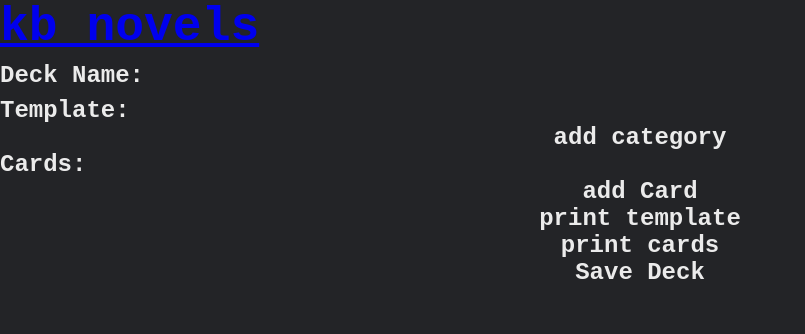
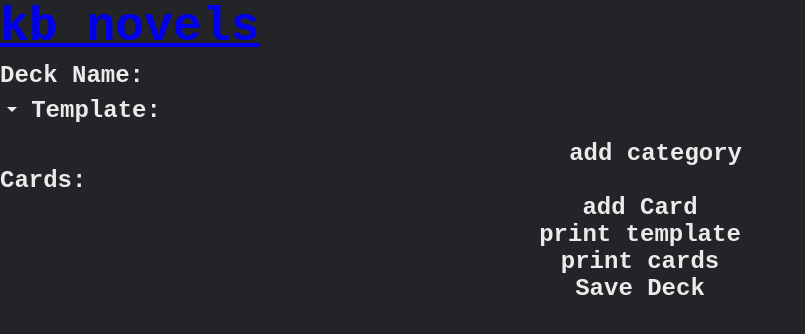
Before and after one commit to brtboi/kb-novels, a React (Create React App) app: page /edit/new in a window 1280 px wide. Shown: the top 334 px of the page, without its empty margins (0-805 px from the left). Built offline with nearby package versions, Linux system fonts and the light colour scheme.

Commit message:
feat: condense/drop down functionality in edit page

```diff
--- a/package.json
+++ b/package.json
@@ -3,6 +3,7 @@
   "version": "0.1.0",
   "private": true,
   "dependencies": {
+    "@hello-pangea/dnd": "^17.0.0",
     "@testing-library/jest-dom": "^5.17.0",
     "@testing-library/react": "^13.4.0",
     "@testing-library/user-event": "^13.5.0",
--- a/src/App.tsx
+++ b/src/App.tsx
@@ -5,6 +5,7 @@ import HomePage from "./components/HomePage";
 import DeckPage from "./components/inputComponents/DeckPage";
 import Header from "./components/Header";
 import EditPage from "./components/editComponents/EditPage";
+import TestPage from "./components/TestPage";
 
 export default function App() {
     return (
@@ -14,6 +15,7 @@ export default function App() {
                     <Route path="/" element={<HomePage />} />
                     <Route path="/deck/:deckId" element={<DeckPage />} />
                     <Route path="/edit/:deckId" element={<EditPage />} />
+                    <Route path="/test" element={<TestPage />} />
                 </Route>
             </Routes>
         </Router>
--- /dev/null
+++ b/src/components/TestPage.tsx
@@ -0,0 +1,117 @@
+import {
+    DragDropContext,
+    Draggable,
+    Droppable,
+    DropResult,
+} from "@hello-pangea/dnd";
+import { useEffect, useState } from "react";
+import { Card } from "../entity/types";
+import { doc, getDoc } from "firebase/firestore";
+import { db } from "../firebase/firebase";
+
+export default function TestPage() {
+    const [cards, setCards] = useState<Card[] | null>(null);
+
+    const [items, setItems] = useState([
+        { id: "1", content: "Item 1" },
+        { id: "2", content: "Item 2" },
+        { id: "3", content: "Item 3" },
+    ]);
+
+    const handleDragEnd = (result: DropResult<string>) => {
+        const { destination, source } = result;
+
+        if (!destination) return; // Dropped outside a valid destination
+        if (destination.index === source.index) return; // No change in position
+
+        setCards((prev) => {
+            const updatedCards = structuredClone(prev!);
+            const [movedCard] = updatedCards.splice(source.index, 1);
+            updatedCards?.splice(destination.index, 0, movedCard);
+            return updatedCards;
+        });
+    };
+
+
+    useEffect(() => {
+        const fetchCards = async () => {
+            try {
+                const docSnapshot = await getDoc(
+                    doc(db, `decks/XL6SUiH6eqN8pfunhGpG`)
+                );
+                const data = docSnapshot.data();
+
+                setCards(JSON.parse(data?.cards));
+            } catch (e) {
+                console.error("Error fetching CARDS", e);
+            }
+        };
+
+        fetchCards();
+    }, []);
+
+    return (
+        <>
+            {cards === null ? (
+                <p>loading...</p>
+            ) : (
+                <DragDropContext onDragEnd={handleDragEnd}>
+                    <Droppable droppableId="droppableCard">
+                        {(provided) => (
+                            <div
+                                ref={provided.innerRef}
+                                {...provided.droppableProps}
+                            >
+                                {cards.map((card, cardIndex) => (
+                                    <Draggable
+                                        index={cardIndex}
+                                        draggableId={`card ${cardIndex}`}
+                                        key={`card ${cardIndex}`}
+                                    >
+                                        {(provided) => (
+                                            <div
+                                                {...provided.draggableProps}
+                                                ref={provided.innerRef}
+                                            >
+                                                <span
+                                                    {...provided.dragHandleProps}
+                                                >
+                                                    -
+                                                </span>
+                                                {card.categories.map(
+                                                    (category) => (
+                                                        <div>{category.name}</div>
+                                                    )
+                                                )}
+                                            </div>
+                                        )}
+                                    </Draggable>
+                                ))}
+                                {/* {items.map((item, index) => (
+                                <Draggable
+                                    key={item.id}
+                                    draggableId={item.id}
+                                    index={index}
+                                >
+                                    {(provided) => (
+                                        <div
+                                            ref={provided.innerRef}
+                                            {...provided.draggableProps}
+                                        >
+                                            <span {...provided.dragHandleProps}>
+                                                drag
+                                            </span>
+                                            {item.content}
+                                        </div>
+                                    )}
+                                </Draggable>
+                            ))} */}
+                                {provided.placeholder}
+                            </div>
+                        )}
+                    </Droppable>
+                </DragDropContext>
+            )}
+        </>
+    );
+}
--- a/src/components/editComponents/EditCard.tsx
+++ b/src/components/editComponents/EditCard.tsx
@@ -1,7 +1,8 @@
-import React from "react";
+import React, { useState } from "react";
 import { Card, CardCategory } from "../../entity/types";
 import EditCategory from "./EditCategory";
 import { ReactComponent as DeleteIcon } from "../../assets/Icons/Delete.svg";
+import { ReactComponent as DropDownIcon } from "../../assets/Icons/DropDown.svg";
 import styles from "./editStyles.module.css";
 import classNames from "classnames";
 
@@ -29,6 +30,8 @@ export default function EditCard({
     isTemplate,
 }: Props) {
     //
+    const [isCondensed, setIsCondensed] = useState<boolean>(false);
+
     const categoryDict: Record<string, string> = Object.fromEntries(
         card.categories.map((category) => [category._ID, category.name])
     );
@@ -69,14 +72,57 @@ export default function EditCard({
 
     return (
         <>
-            {!isTemplate && (
-                <p style={{display: "flex"}}>
-                    {`Card ${cardIndex}`} |{" "}
+            <div className={classNames(styles.Card)}>
+                <div className={classNames(styles.CardSidePanel)}>
+                    <button
+                        onClick={() => {
+                            setIsCondensed((prev) => !prev);
+                        }}
+                        className={classNames(styles.SettingsButton, {
+                            [styles.toggleOn]: isCondensed,
+                        })}
+                    >
+                        <DropDownIcon className={classNames(styles.Icon)} />
+                    </button>
+                </div>
+                {isCondensed ? (
+                    <div>
+                        {isTemplate ? (
+                            <p>Template</p>
+                        ) : (
+                            <p style={{ display: "flex" }}>
+                                {`Card ${cardIndex} | `}
                                 <button
                                     onClick={deleteCard}
-                        className={classNames(styles.SettingsButton)}
+                                    className={classNames(
+                                        styles.SettingsButton
+                                    )}
                                 >
-                        <DeleteIcon className={classNames(styles.Icon)} />
+                                    <DeleteIcon
+                                        className={classNames(styles.Icon)}
+                                    />
+                                </button>
+
+                                {` | ${card.categories[0].rows[0].label}: ${card.categories[0].rows[0].answers[0]}`}
+                            </p>
+                        )}
+                    </div>
+                ) : (
+                    <div className={classNames(styles.CardCategoriesDiv)}>
+                        {isTemplate ? (
+                            <p>Template:</p>
+                        ) : (
+                            <p style={{ display: "flex" }}>
+                                {`Card ${cardIndex}`} |
+                                <button
+                                    onClick={deleteCard}
+                                    className={classNames(
+                                        styles.SettingsButton
+                                    )}
+                                >
+                                    <DeleteIcon
+                                        className={classNames(styles.Icon)}
+                                    />
                                 </button>
                             </p>
                         )}
@@ -85,7 +131,10 @@ export default function EditCard({
                                 <EditCategory
                                     category={category}
                                     updateCategory={(newCategory) => {
-                            handleUpdateCategory(categoryIndex, newCategory);
+                                        handleUpdateCategory(
+                                            categoryIndex,
+                                            newCategory
+                                        );
                                     }}
                                     deleteCategory={() => {
                                         deleteCategory(categoryIndex);
@@ -96,7 +145,12 @@ export default function EditCard({
                                 />
                             );
                         })}
-            <button onClick={handleAddCategory}>add category</button>
+                        <button onClick={handleAddCategory}>
+                            add category
+                        </button>
+                    </div>
+                )}
+            </div>
         </>
     );
 }
--- a/src/components/editComponents/EditPage.tsx
+++ b/src/components/editComponents/EditPage.tsx
@@ -106,7 +106,6 @@ export default function EditPage() {
                         />
                     </p>
 
-                    <p>Template:</p>
                     <EditCard
                         card={templateCard}
                         cardIndex={0}
@@ -114,6 +113,8 @@ export default function EditPage() {
                         isTemplate={true}
                     />
                     <p>Cards:</p>
+
+
                     {cards.map((card, cardIndex) => (
                         <EditCard
                             card={card}
@@ -128,6 +129,8 @@ export default function EditPage() {
                             key={`card ${cardIndex}`}
                         />
                     ))}
+
+
                     <button onClick={addCard}>add Card</button>
                     <button
                         onClick={() => {
--- a/src/components/editComponents/editStyles.module.css
+++ b/src/components/editComponents/editStyles.module.css
@@ -17,13 +17,13 @@ button {
     justify-content: space-around;
     align-items: center;
     overflow: hidden;
-    transition: background-color 100ms ease-in;
+    transition: background-color 100ms;
     fill: var(--fontColor);
 }
 
 .SettingsButton:hover {
-    background-color: rgb(100, 100, 100);
-    transition: background-color 100ms ease-in;
+    background-color: var(--hoverColor);
+    transition: background-color 100ms;
 }
 
 .SettingsButton.toggleOn {
@@ -48,10 +48,49 @@ button {
     text-decoration: underline;
 }
 
-.CardCategory {
+.Card {
+    display: flex;
+    flex-direction: row;
+}
+
+.CardSidePanel {
+    width: 2rem;
+    overflow: hidden;
+}
+
+.CardSidePanel .SettingsButton {
+    height: 1em;
+    aspect-ratio: 1;
+    transition: all 100ms;
+}
+
+.CardSidePanel .SettingsButton:hover {
+    background-color: var(--hoverColor);
+    transition: all 100ms;
+}
+
+.CardSidePanel .SettingsButton.toggleOn {
+    background-color: var(--backgroundColor);
+    transform: rotate(-90deg);
+    transition: all 100ms;
+}
+
+.CardSidePanel .SettingsButton.toggleOn:hover {
+    background-color: var(--hoverColor);
+    transition: all 100ms;
+}
+
+.CardCategoriesDiv {
+    width: 100%;
     display: flex;
     flex-direction: column;
-    margin: var(--marginSize);
+    gap: 1rem;
+}
+
+.CardCategory {
+    position: relative;
+    display: flex;
+    flex-direction: column;
     border: 4px solid var(--fontColor);
     padding: 1rem;
     border-radius: 1rem;
--- a/src/global.css
+++ b/src/global.css
@@ -10,6 +10,7 @@
     --marginSize: 0.5rem;
 
     --backgroundColor: #232427;
+    --hoverColor: #606060;
     --primaryColor: #d67e0b;
     --secondaryColor: #1481ba;
 
@@ -17,14 +18,14 @@
     --fontSize: 24px;
     --fontWeight: 700;
     --fontColor: #ebebeb;
-    --fontColorSecondary: #919191;
+    --fontColorSecondary: #a0a0a0;
 }
 
 * {
     margin: 0px;
     border: none;
     padding: 0px;
-    overflow: auto;
+    overflow: visible;
     box-sizing: border-box;
     outline: none;
 }
```
Also changed, not shown: src/components/HomePage.tsx (+11 -3 lines), src/assets/Icons/DropDown.svg (added), 1 other file (tests, documents, lock files or other folders). Lines whose indentation alone changed are shown as unchanged.
